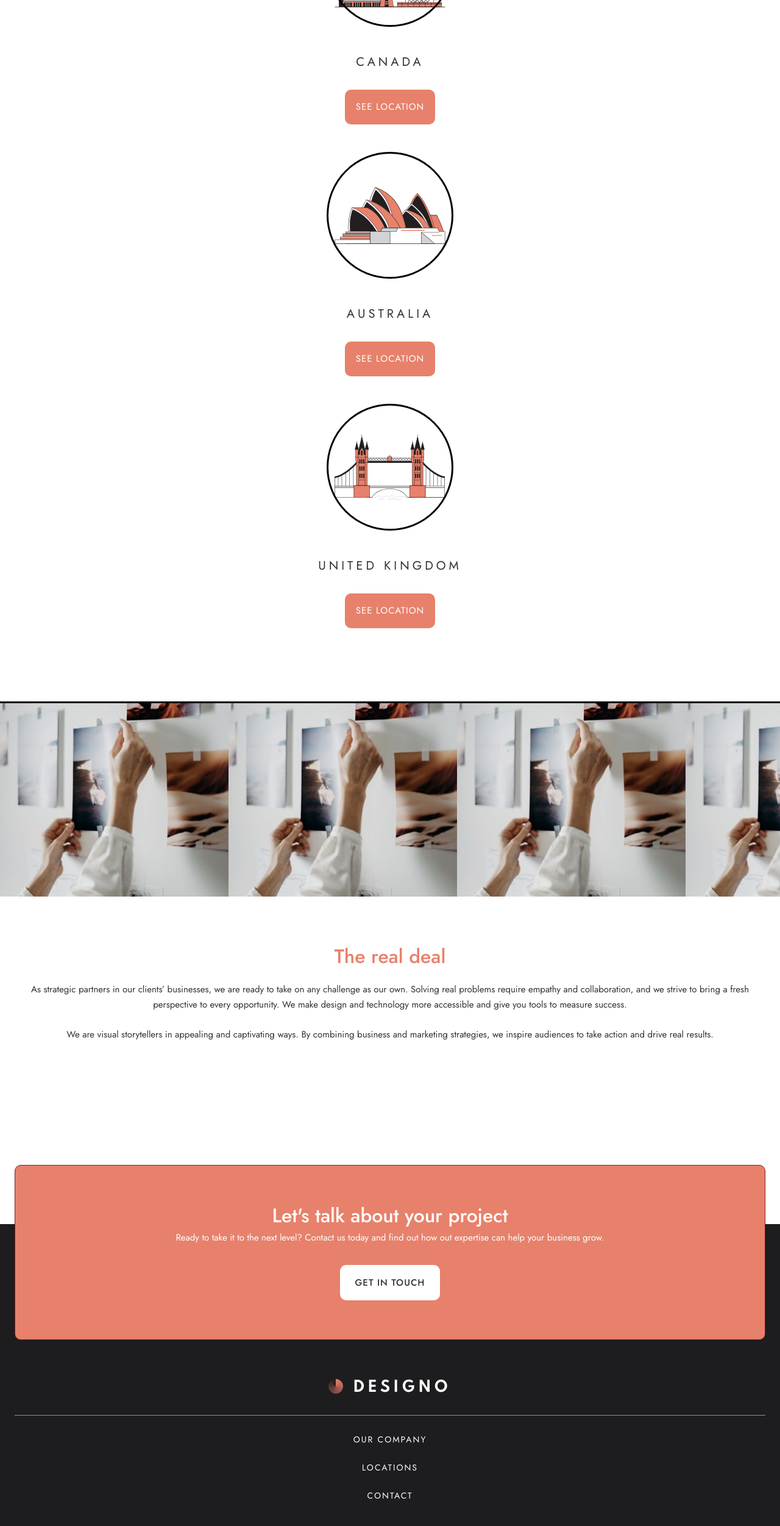
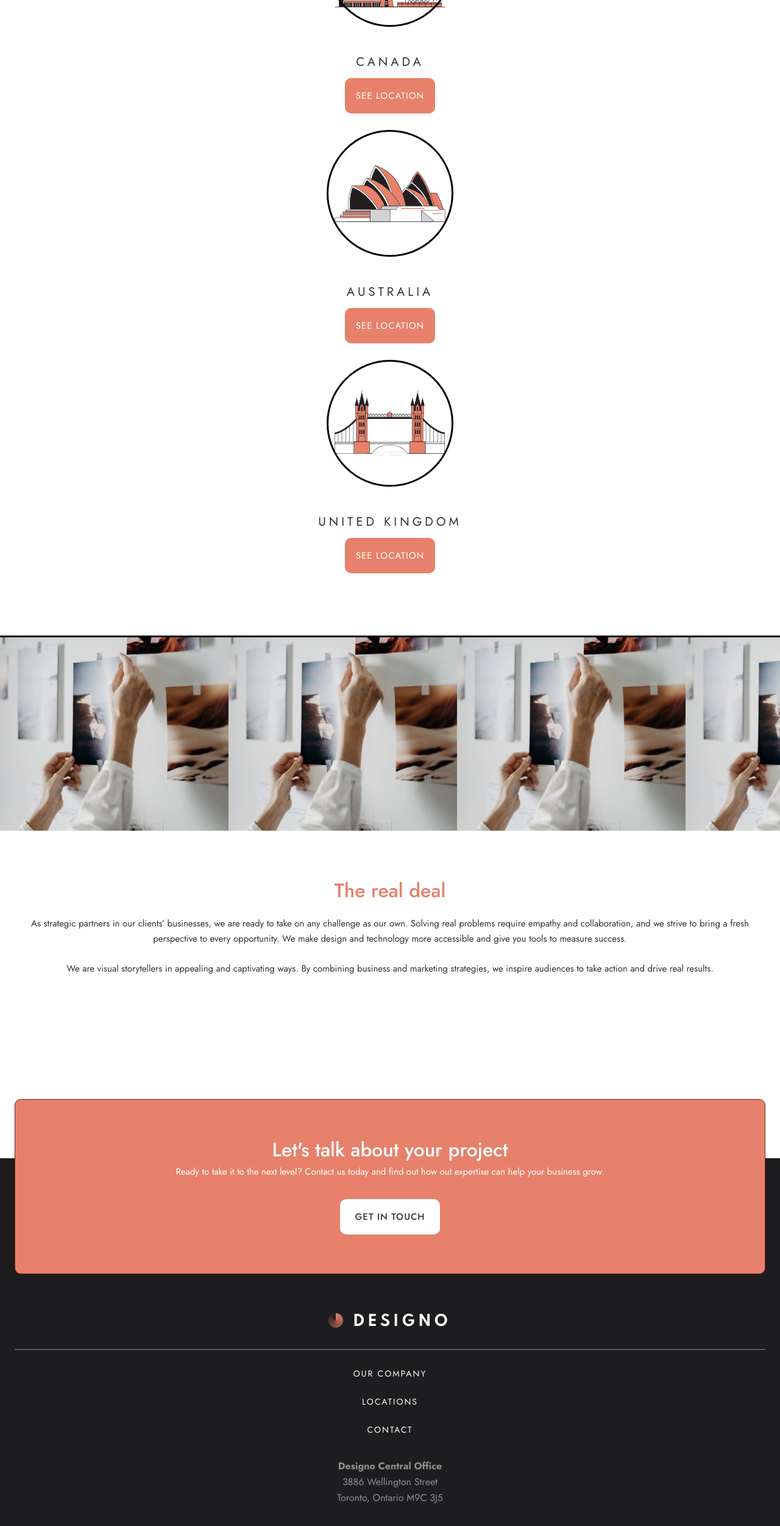
Before and after one commit to presh-031/designo, a Next.js app: page /about in a window 1280 px wide. Shown: the part 1640-4142 px from the top of the page at 61% size. Built offline with nearby package versions, Linux system fonts and the light colour scheme.

Commit message:
feat: added necessary in-app links

```diff
--- a/components/AllLocations.tsx
+++ b/components/AllLocations.tsx
@@ -6,9 +6,13 @@ import SeeLocation from "./SeeLocation";
 const AllLocations = () => {
   return (
     <div className="flex flex-col gap-[4.8rem] py-[12rem] outline">
-      <SeeLocation src={canada} location="canada" />
-      <SeeLocation src={australia} location="australia" />
-      <SeeLocation src={unitedKingdom} location="united kingdom" />
+      <SeeLocation src={canada} location="canada" href="canada" />
+      <SeeLocation src={australia} location="australia" href="australia" />
+      <SeeLocation
+        src={unitedKingdom}
+        location="united kingdom"
+        href="united-kingdom"
+      />
     </div>
   );
 };
--- a/components/Location.tsx
+++ b/components/Location.tsx
@@ -15,11 +15,12 @@ type LocationProps = {
   address: string;
   phone: string;
   mail: string;
+  id: string;
 };
 
 const Location = (props: LocationProps) => {
   return (
-    <div className="">
+    <div id={props.id} className="">
       <div className="h-[32rem] ">
         {/* <MapContainer
           center={[51.505, -0.09]}
--- a/components/Nav.tsx
+++ b/components/Nav.tsx
@@ -1,10 +1,18 @@
+import Link from "next/link";
+
 const Nav = () => {
   return (
-    <nav className="font-normal mt-[3.2rem] text-white text-[1.4rem] leading-[1.4rem] tracking-[0.2rem]">
+    <nav className="mt-[3.2rem] text-[1.4rem] font-normal leading-[1.4rem] tracking-[0.2rem] text-white">
       <ul className="flex flex-col gap-[3.2rem]">
-        <li>OUR COMPANY</li>
-        <li>LOCATIONS</li>
-        <li>CONTACT</li>
+        <li>
+          <Link href="/about">OUR COMPANY</Link>
+        </li>
+        <li>
+          <Link href="/locations">LOCATIONS</Link>
+        </li>
+        <li>
+          <Link href="/contact">CONTACT</Link>
+        </li>
       </ul>
     </nav>
   );
--- a/components/ProjectType.tsx
+++ b/components/ProjectType.tsx
@@ -2,6 +2,7 @@ import Link from "next/link";
 
 type ProjectTypeProps = {
   href: string;
+  // bgUrl: string;
   projectType: string;
 };
 const ProjectType = (props: ProjectTypeProps) => {
--- a/components/SeeLocation.tsx
+++ b/components/SeeLocation.tsx
@@ -1,8 +1,10 @@
 import Image from "next/image";
+import Link from "next/link";
 
 type seeLocationProps = {
   src: any;
   location: string;
+  href: string;
 };
 
 const SeeLocation = (props: seeLocationProps) => {
@@ -14,9 +16,13 @@ const SeeLocation = (props: seeLocationProps) => {
       <p className="mb-[3.2rem] text-[2rem]  uppercase leading-[2.6rem] tracking-[0.5rem]  text-dark-grey">
         {props.location}
       </p>
-      <button className="rounded-2xl bg-peach p-[1.8rem] text-[1.5rem] uppercase leading-[2.1rem]  tracking-[0.1rem] text-white">
+      <Link
+        href={`/locations/#${props.href}`}
+        scroll={false}
+        className="rounded-2xl bg-peach p-[1.8rem] text-[1.5rem] uppercase leading-[2.1rem]  tracking-[0.1rem] text-white"
+      >
         see location
-      </button>
+      </Link>
     </div>
   );
 };
--- a/pages/locations.tsx
+++ b/pages/locations.tsx
@@ -12,22 +12,25 @@ const locations = () => {
           address="Toronto, Ontario M9C 3J5"
           phone="P : +1 253-863-8967"
           mail="contact@designo.co"
+          id="canada"
         />
         <Location
-          location="Canada"
+          location="Australia"
           office="Designo Central Office"
           street="3886 Wellington Street"
           address="Toronto, Ontario M9C 3J5"
           phone="P : +1 253-863-8967"
           mail="contact@designo.co"
+          id="australia"
         />
         <Location
-          location="Canada"
+          location="United Kingdom"
           office="Designo Central Office"
           street="3886 Wellington Street"
           address="Toronto, Ontario M9C 3J5"
           phone="P : +1 253-863-8967"
           mail="contact@designo.co"
+          id="united-kingdom"
         />
       </div>
       <Talk />
```
